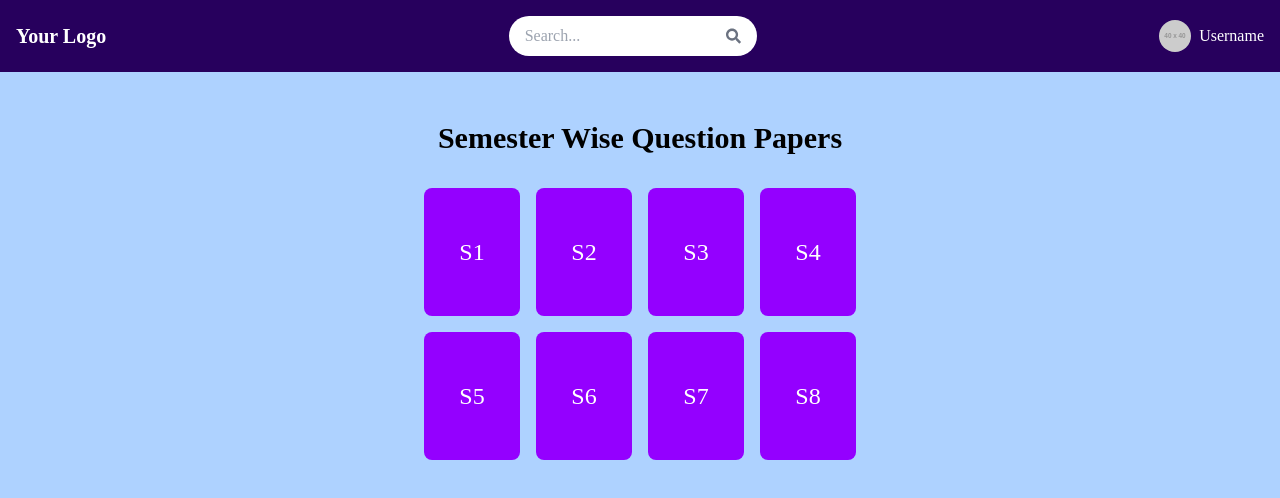
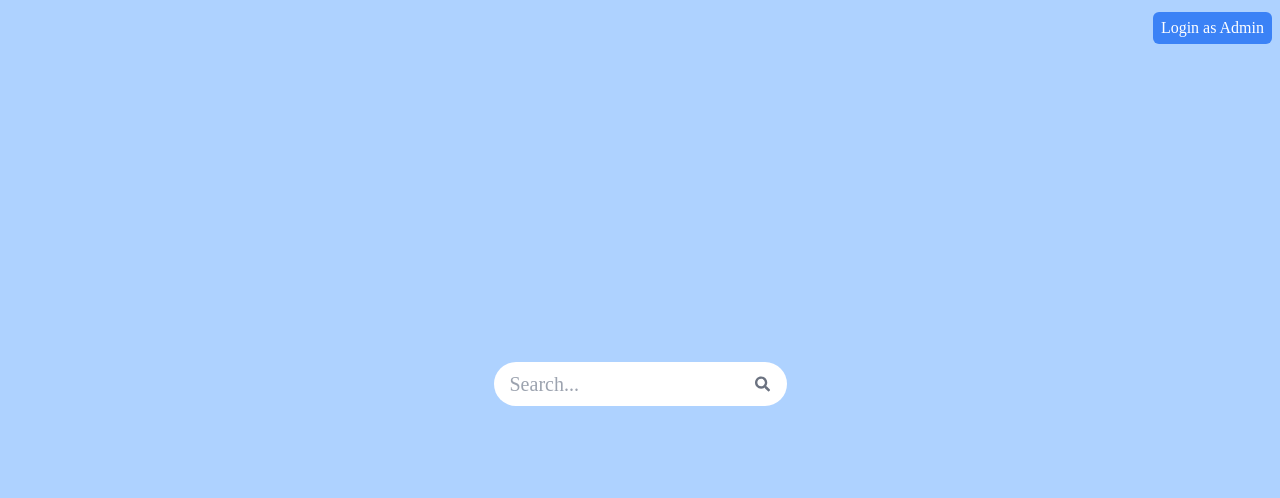
Before and after one commit to Shiva336/RSET-Question-Paper, a React (Create React App) app in the folder client/: page / in a window 1280 px wide. Shown: the top 498 px of the page. Built offline with nearby package versions, Linux system fonts and the light colour scheme; the HTML template or start-up script is replaced by a standard one.

Commit message:
major ui changes

```diff
--- a/client/src/components/Admin.jsx
+++ b/client/src/components/Admin.jsx
@@ -1,5 +1,5 @@
 import { useState } from 'react';
-import axios from "axios"
+import axios from 'axios';
 import '../styles/admin.css';
 
 const Admin = () => {
@@ -8,26 +8,23 @@ const Admin = () => {
   const [subjectName, setSubjectName] = useState('');
   const [year, setYear] = useState('');
   const [branch, setBranch] = useState('Select the branch');
-  const [file, setFile] = useState("");
+  const [file, setFile] = useState(null);
 
-  const handleFormSubmit = async(e) => {
+  const handleFormSubmit = (e) => {
     e.preventDefault();
 
-    const formData = new FormData();
+    console.log(file.buffer);
 
-    formData.append("code", subjectCode);
-    formData.append("sem", semester);
-    formData.append("name", subjectName);
-    formData.append("year", year);
-    formData.append("branch", branch);
-    formData.append("file", file);
+    const data = {
+      code: subjectCode,
+      sem: semester,
+      name: subjectName,
+      year: year,
+      branch: branch,
+      pdf: file,
+    };
 
-   const result = axios.put("http://localhost:3002/questionpaper/upload",formData, {
-    headers: { "Content-Type": "multipart/form-data"},
-   });
-
-   console.log(result);
-
+    axios.put('http://localhost:3002/questionpaper/upload', data);
   };
 
   return (
@@ -40,7 +37,11 @@ const Admin = () => {
         </div>
         <br />
 
-        <form className='space-y-4' encType="multipart/form-data" onSubmit={handleFormSubmit}>
+        <form
+          className='space-y-4'
+          encType='multipart/form-data'
+          onSubmit={handleFormSubmit}
+        >
           <div>
             <label
               htmlFor='subjectCode'
@@ -138,7 +139,7 @@ const Admin = () => {
             <input
               id='file'
               type='file'
-              accept='application/pdf'
+              accept='.pdf'
               onChange={(e) => setFile(e.target.files[0])}
               className='block w-full rounded-md border border-gray-300 py-2 text-white placeholder-gray-400 focus:ring focus:ring-indigo-600 focus:ring-opacity-50 focus:outline-none'
             />
--- a/client/src/components/Home.jsx
+++ b/client/src/components/Home.jsx
@@ -1,15 +1,93 @@
-import React from 'react';
-import Navbar from './Navbar';
+// import Navbar from './Navbar';
 import '../styles/home.css';
+import { useState } from 'react';
+import { FaSearch } from 'react-icons/fa';
+// import { useNavigate } from 'react-router-dom';
 import { useNavigate } from 'react-router-dom';
 
-function Home() {
-  let navigate = useNavigate();
-  const numbers = ['S1', 'S2', 'S3', 'S4', 'S5', 'S6', 'S7', 'S8'];
+function SearchSuggestions({ suggestions, onSuggestionClick }) {
+  if (suggestions.length === 0) return null;
 
   return (
-    <div className='bg-primary-color min-h-screen'>
-      <div className='nav-bar'>
+    <div className='search-focus'>
+      <ul className='search-suggestions'>
+        {suggestions.map((suggestion) => (
+          <li
+            className='searchlist'
+            key={suggestion._id}
+            onClick={() => onSuggestionClick(suggestion._id)}
+          >
+            {suggestion.name}
+            {suggestion.featured && (
+              <span className='featured-suggestion'>Featured</span>
+            )}
+          </li>
+        ))}
+      </ul>
+    </div>
+  );
+}
+
+function Home() {
+  const [searchText, setSearchText] = useState('');
+  const [suggestions, setSuggestions] = useState([]);
+  const [showLoginAsAdmin, setShowLoginAsAdmin] = useState(false);
+  const navigate = useNavigate();
+
+  const handleSearchChange = (event) => {
+    setSearchText(event.target.value);
+    // Fetch and set suggestions based on the searchText
+    // Replace this with your actual suggestion fetching logic
+  };
+
+  const searchListClick = (param) => {
+    // Handle when a suggestion is clicked
+    // You can navigate or perform other actions here
+  };
+
+  const handleUserIconClick = () => {
+    setShowLoginAsAdmin(!showLoginAsAdmin);
+  };
+
+  const handleLoginAsAdminClick = () => {
+    navigate('/login');
+  };
+  return (
+    <div className='bg-primary-color min-h-screen flex flex-col items-center justify-center'>
+      {/* Search Bar */}
+      <div className='flex items-center space-x-4 mb-8'>
+        <div className='flex items-center bg-white rounded-full px-4 py-2 focus:outline-none focus:ring focus:border-blue-300'>
+          <input
+            type='text'
+            placeholder='Search...'
+            value={searchText}
+            onChange={handleSearchChange}
+            className='searchInput w-full focus:outline-none text-xl'
+          />
+          <FaSearch className='text-gray-500' />
+        </div>
+      </div>
+
+      <div className='flex items-center absolute top-1 right-2'>
+        <button
+          className='bg-blue-500 text-white px-2 py-1 mt-2 rounded-md'
+          onClick={handleLoginAsAdminClick}
+        >
+          Login as Admin
+        </button>
+      </div>
+
+      <SearchSuggestions
+        suggestions={suggestions}
+        onSuggestionClick={searchListClick}
+      />
+    </div>
+  );
+}
+
+export default Home;
+/*
+<div className='nav-bar'>
         <Navbar />
       </div>
       <br />
@@ -32,8 +110,5 @@ function Home() {
           ))}
         </div>
       </div>
-    </div>
-  );
-}
 
-export default Home;
+    */
--- a/client/src/components/Login.jsx
+++ b/client/src/components/Login.jsx
@@ -2,12 +2,12 @@ import React, { useState } from 'react';
 import '../styles/login.css';
 
 function Login() {
-  const [isStudent, setIsStudent] = useState(true);
+  const [isStudent, setIsStudent] = useState(false);
 
   return (
     <div
       className={`bg-${
-        isStudent ? 'quaternary-color' : 'white'
+        !isStudent ? 'quaternary-color' : 'white'
       } min-h-screen flex flex-col `}
     >
       <div className='sm:mx-auto sm:w-full sm:max-w-sm'>
@@ -22,15 +22,15 @@ function Login() {
         <div className='mx-auto  flex items-center justify-center relative top-20'>
           <h2
             className={`mt-20 text-center text-xl font-bold leading-6 tracking-tight text-${
-              isStudent ? 'white' : 'quaternary-color'
+              !isStudent ? 'white' : 'quaternary-color'
             } `}
           >
-            Log in to your account as
+            Log in to your account as Admin!
           </h2>
         </div>
         <br />
 
-        <div className='mx-auto  flex items-center justify-center relative top-20'>
+        {/* <div className='mx-auto  flex items-center justify-center relative top-20'>
           {' '}
           <div className='flex justify-center space-x-3 '>
             <button
@@ -62,7 +62,7 @@ function Login() {
               Admin
             </button>
           </div>
-        </div>
+        </div> */}
       </div>
       <div className='mt-40 sm:mx-auto sm:w-full sm:max-w-sm'>
         <form className='space-y-4' action='#' method='POST'>
@@ -70,7 +70,10 @@ function Login() {
             <div>
               {isStudent && (
                 <div>
-                  <label
+                  <p className='block ps-10 text-lg font-size: 1.125rem; leading-15 text-white'>
+                    Feature coming soon!
+                  </p>
+                  {/* <label
                     htmlFor='uid'
                     className={`block text-sm font-medium leading-5 text-${
                       isStudent ? 'white' : 'quaternary-color'
@@ -87,7 +90,7 @@ function Login() {
                       required
                       className='block w-full rounded-md border border-gray-300 py-2 text-gray-900 placeholder-gray-400 focus:ring focus:ring-indigo-600 focus:ring-opacity-50 focus:outline-none'
                     />
-                  </div>
+                  </div> */}
                 </div>
               )}
             </div>
@@ -95,11 +98,13 @@ function Login() {
 
           <div>
             <div>
+              {!isStudent && (
+                <div>
                   <div className='flex items-center justify-between'>
                     <label
                       htmlFor='password'
                       className={`block text-sm font-medium leading-5 text-${
-                    isStudent ? 'white' : 'quaternary-color'
+                        !isStudent ? 'white' : 'quaternary-color'
                       }`}
                     >
                       Password
@@ -116,8 +121,12 @@ function Login() {
                     />
                   </div>
                 </div>
+              )}
             </div>
-
+          </div>
+          {!isStudent && (
+            <div>
+              {' '}
               <div>
                 <button
                   type='submit'
@@ -128,6 +137,8 @@ function Login() {
                   Log in
                 </button>
               </div>
+            </div>
+          )}
         </form>
       </div>
     </div>
```
Also changed, not shown: client/src/components/Navbar.jsx (line endings or trailing spaces), client/src/components/Sem.jsx (line endings or trailing spaces), client/src/components/Subject.jsx (line endings or trailing spaces), client/src/styles/admin.css (line endings or trailing spaces), client/src/styles/home.css (line endings or trailing spaces), client/src/styles/login.css (line endings or trailing spaces). Lines whose indentation alone changed are shown as unchanged.
